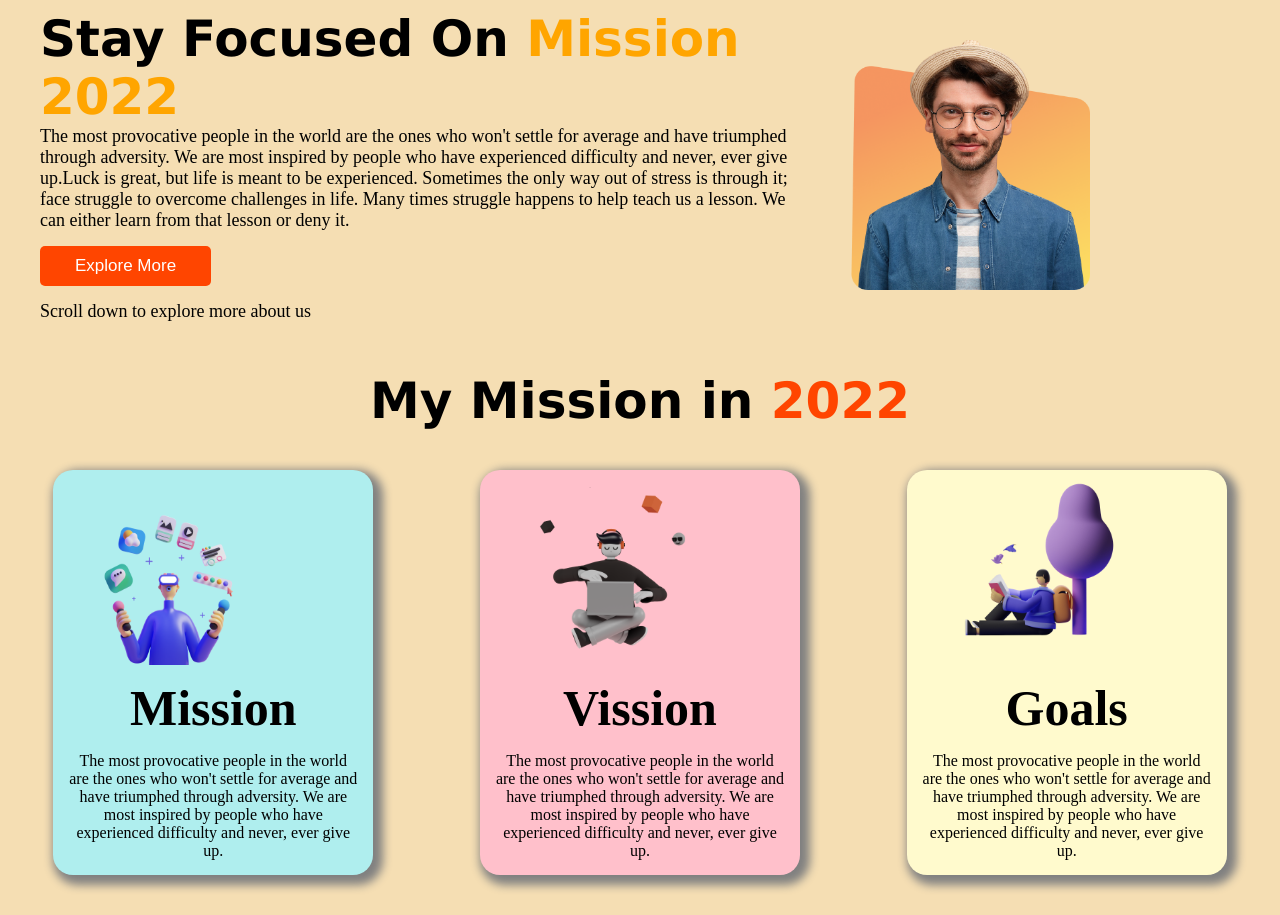
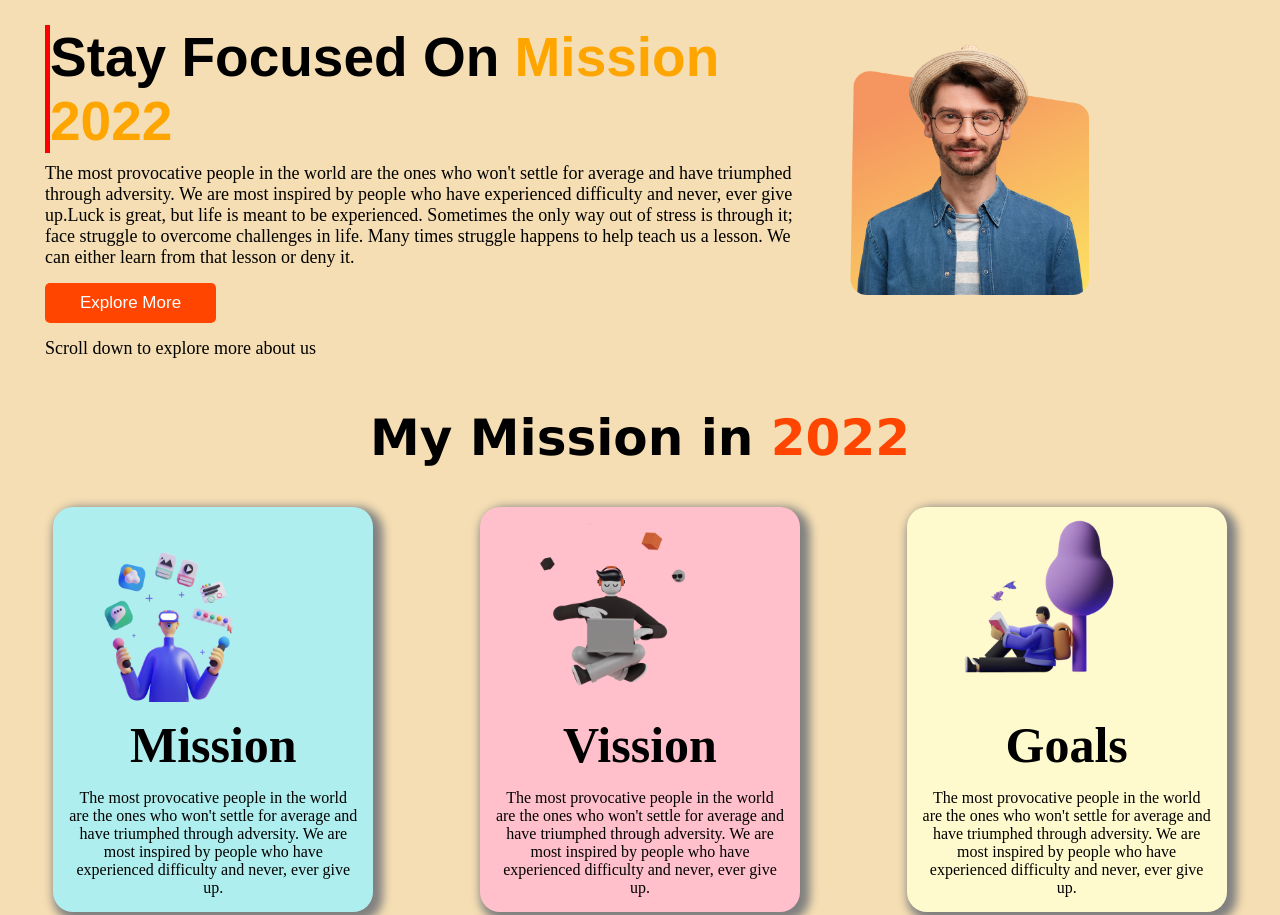
Before and after one commit to Rayhan2373/Assignment-1, a plain HTML site: page index.html in a window 1280 px wide. Shown: the top 915 px of the page. Drawn offline with Linux system fonts and the light colour scheme.

Commit message:
final commit

```diff
--- a/style.css
+++ b/style.css
@@ -3,7 +3,7 @@
 }
 .parent{
     display: flex;
-    margin: 10px;
+    margin: 15px;
 
 }
 .person-1{
@@ -17,8 +17,11 @@
     margin-left:30px;
 }
 .focused-section h1{
-    font-size: 50px;
-    font-family:Verdana, Geneva, Tahoma, sans-serif
+    font-size: 55px;
+    font-family: sans-serif;
+    border-left: 5px solid red;
+    margin: 10px 0;
+
 }
 .focused-section h1 span{
     color: orange;
@@ -85,6 +88,7 @@
     width: 300px;
     height: 400px;
     margin-left: 50px;
+    border-radius: 15px;
 
 }
 .develop-section{
@@ -137,7 +141,7 @@ body{
    background-color: wheat;
 }
 div footer{
-    background-color: whitesmoke;
+    background-color:moccasin;
     margin: 50px;
     margin-bottom: 5px;
     border-radius: 10px;
```
